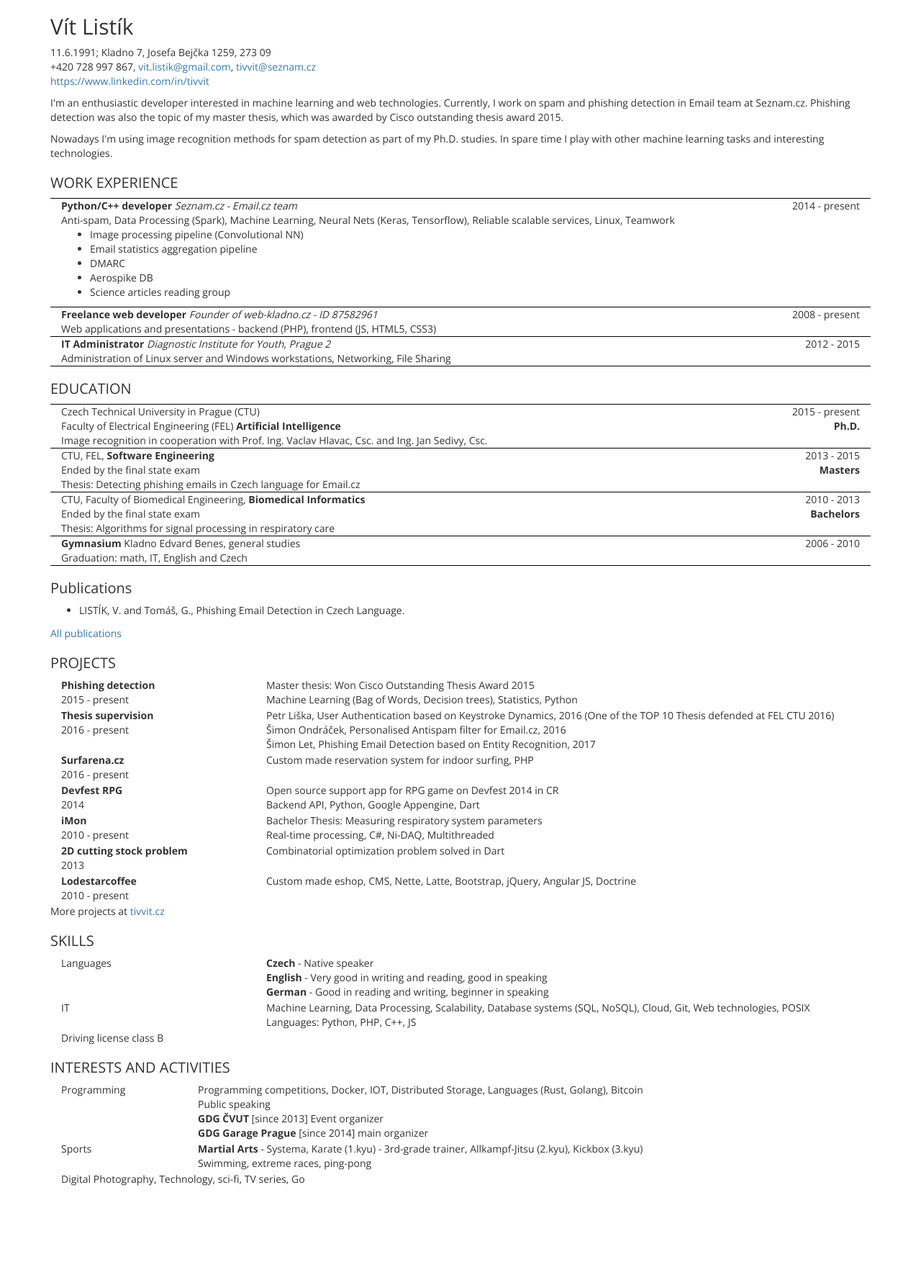
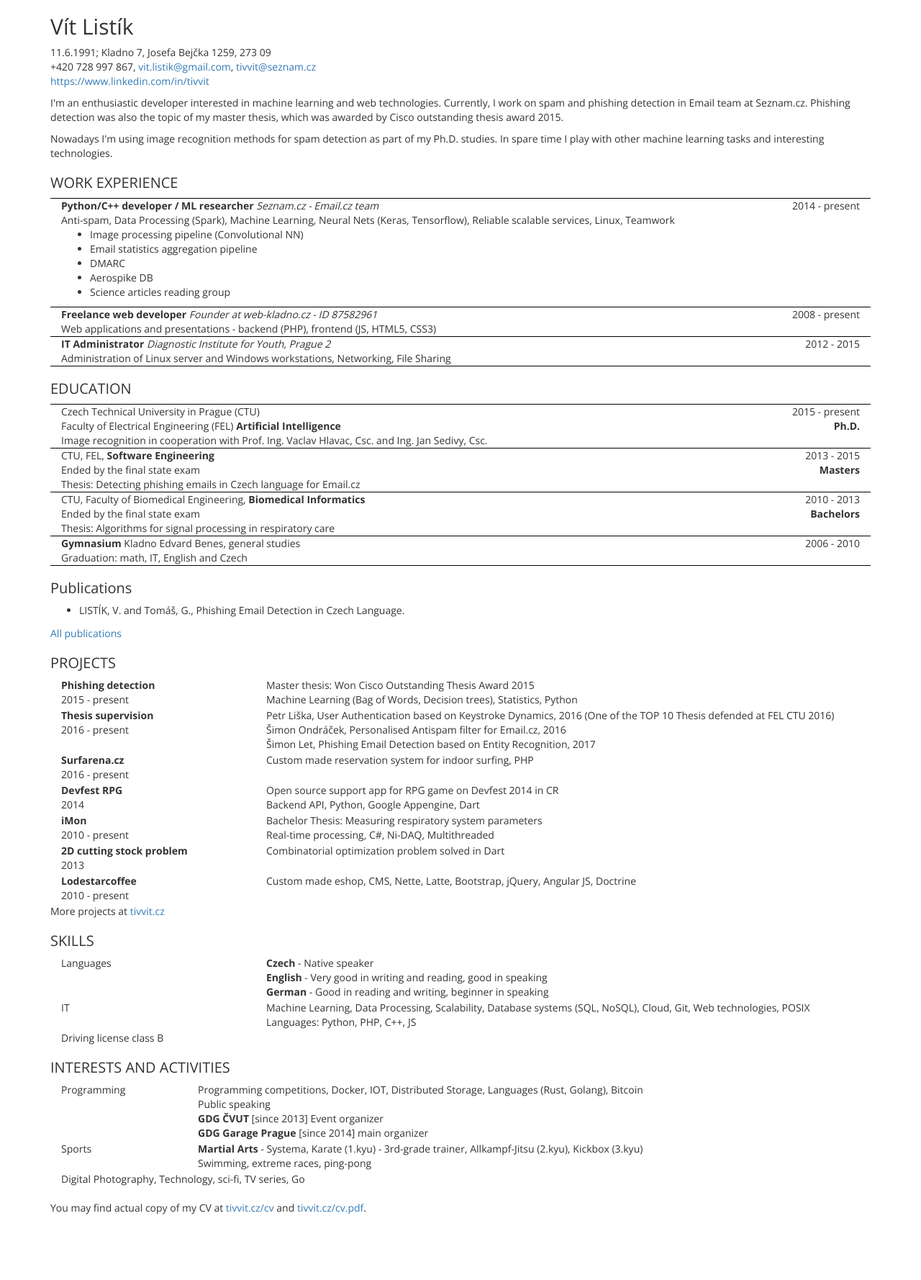
Before and after one commit to tivvit/tivvit.github.io, a Jekyll site: the page cv.html, which Jekyll copies as it is, in a window 1280 px wide. Shown: the whole page at 72% size. Built offline with Jekyll 4.4.1, drawn with Linux system fonts in a browser that asks for light colours; before the commit the page ends 1730 px from its top, so only the background shows below that.

Commit message:
online cv versions

```diff
--- a/_config.yml
+++ b/_config.yml
@@ -4,7 +4,7 @@ collections:
   projects:
   talks:
 
-#incremental: true
+incremental: true
 
 markdown: kramdown
 
@@ -13,6 +13,7 @@ exclude:
   - firebase.json
   - README.md
   - firebase
+  - deploy.sh
 
 sass:
   style: compressed
--- a/_sass/cv.scss
+++ b/_sass/cv.scss
@@ -49,3 +49,7 @@ h2 {
 h1 {
     font-size: 30px;
 }
+
+#online-location {
+    margin-top: 20px;
+}
--- a/about.html
+++ b/about.html
@@ -23,7 +23,10 @@ id: about
 
         You probably want to check:
         <ul>
-            <li><a href="/cv">My resume</a></li>
+            <li>
+                <a href="/cv">My resume</a> or
+                <a href="/cv.pdf">PDF version</a>
+            </li>
             <li><a href="/">My Projects</a></li>
             <li><a href="/research">My Research</a></li>
             <li><a href="/talks">My Talks</a></li>
--- a/cv.html
+++ b/cv.html
@@ -47,7 +47,7 @@
 
 <div class="clearfix lineBlock first">
     <div class="col-xs-9">
-        <b>Python/C++ developer</b> <i>Seznam.cz - Email.cz team</i>
+        <b>Python/C++ developer / ML researcher</b> <i>Seznam.cz - Email.cz team</i>
     </div>
     <div class="col-xs-3 date">2014 - present</div>
     <div class="col-xs-12">Anti-spam, Data Processing (Spark), Machine Learning, Neural Nets (Keras, Tensorflow), Reliable scalable services, Linux, Teamwork
@@ -62,7 +62,7 @@
 </div>
 <div class="clearfix lineBlock">
     <div class="col-xs-9">
-        <b>Freelance web developer</b> <i>Founder of web-kladno.cz - ID 87582961</i><br>
+        <b>Freelance web developer</b> <i>Founder at web-kladno.cz - ID 87582961</i><br>
     </div>
     <div class="col-xs-3 date">2008 - present</div>
     <div class="col-xs-12">Web applications and presentations - backend (PHP), frontend (JS, HTML5, CSS3)</div>
@@ -199,7 +199,7 @@
     </div>
 </div>
 
-More projects at <a href="http://tivvit.cz">tivvit.cz</a>
+More projects at <a href="https://tivvit.cz">tivvit.cz</a>
 
 <h2>SKILLS</h2>
 
@@ -258,5 +258,10 @@ More projects at <a href="http://tivvit.cz">tivvit.cz</a>
     </div>
 </div>
 
+<p id="online-location">You may find actual copy of my CV at <a
+        href="https://tivvit.cz/cv">tivvit.cz/cv</a> and <a
+        href="https://tivvit.cz/cv.pdf">tivvit.cz/cv.pdf</a>.
+</p>
+
 </body>
 </html>
```
